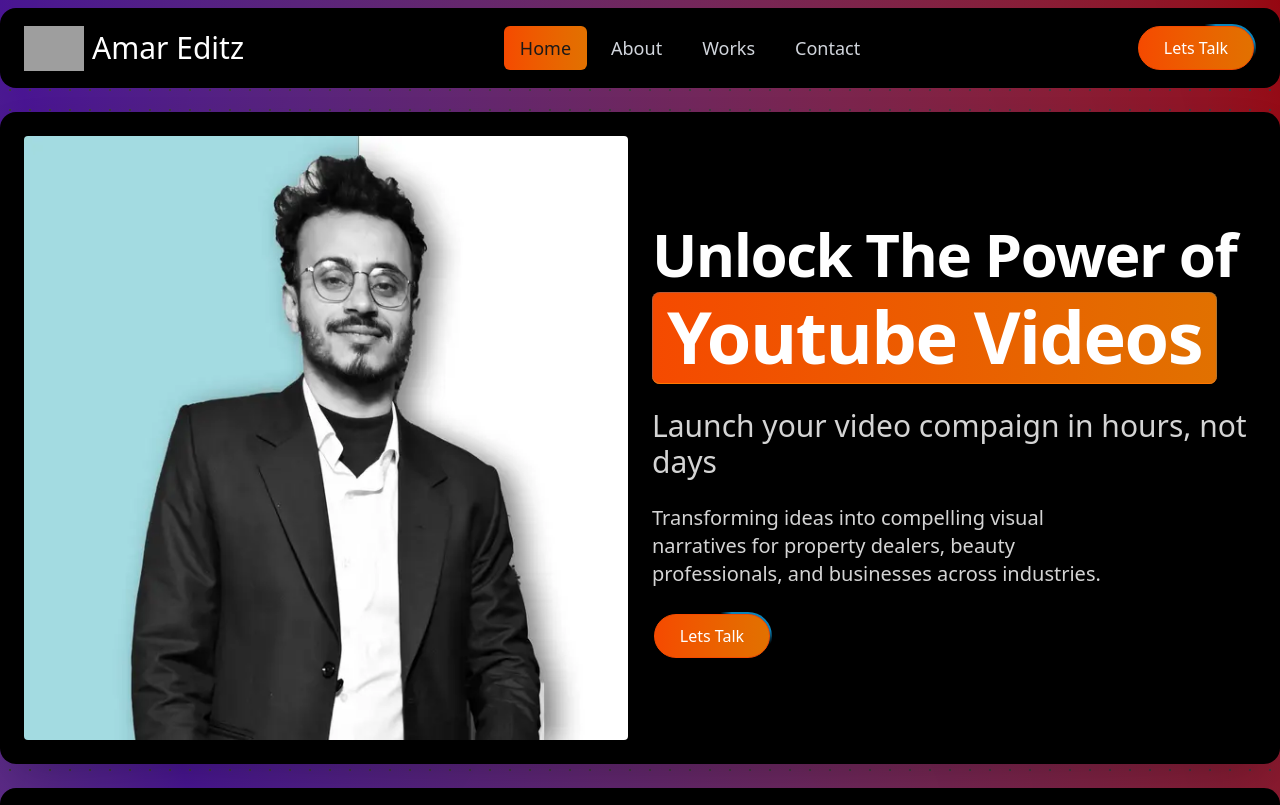
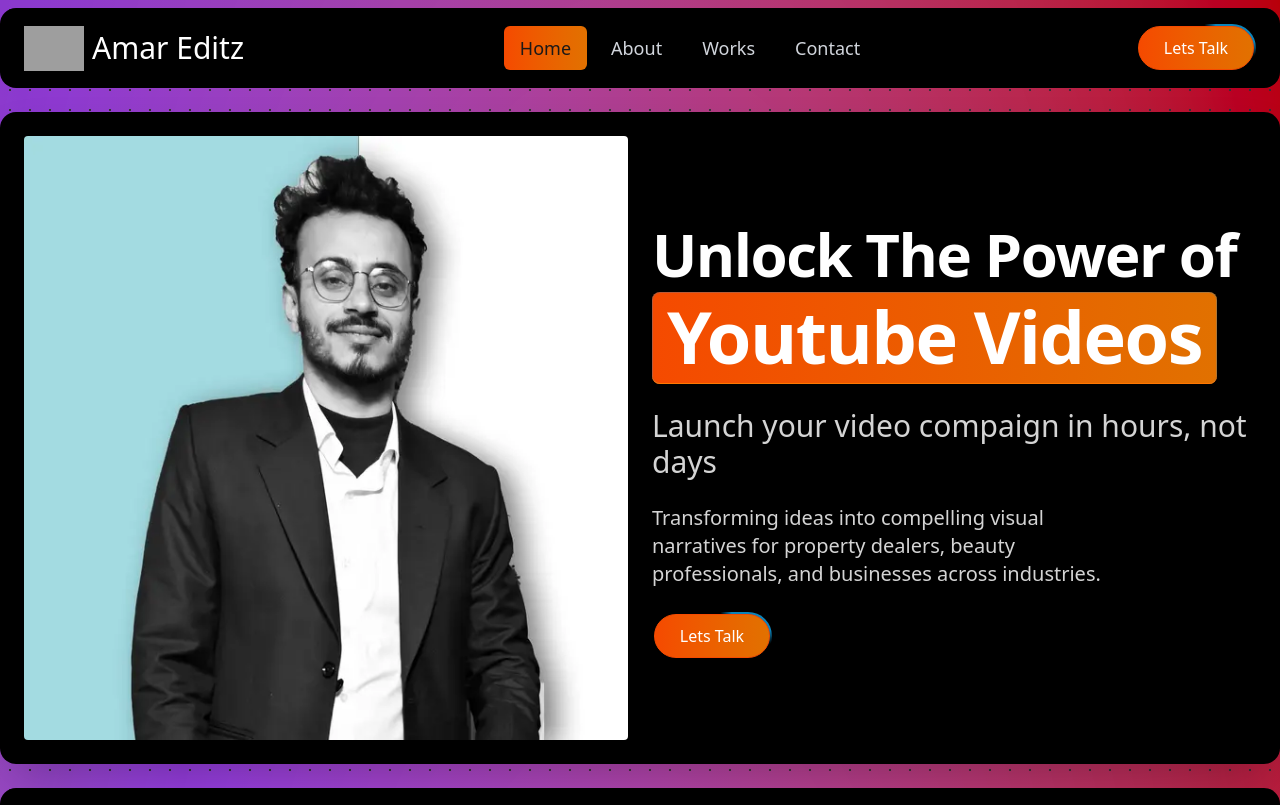
Before and after one commit to iamparmjeet/PortfolioAmarV2, a Next.js app: page / in a window 1280 px wide. Shown: the top 805 px of the page. Built offline with nearby package versions, Linux system fonts and the light colour scheme; grey boxes are pictures that could not be loaded.

Commit message:
background color changed

```diff
--- a/src/components/backgrounds.tsx
+++ b/src/components/backgrounds.tsx
@@ -19,7 +19,7 @@ export function GridBackground() {
 
 export function DotBackground() {
   return (
-    <div className="absolute inset-0 min-h-screen w-full items-center justify-center bg-gradient-to-tr from-orange-600 via-violet-900 to-red-800">
+    <div className="absolute inset-0 min-h-screen w-full items-center justify-center bg-gradient-to-tr from-orange-500 via-purple-500 to-red-600">
       <div
         className={cn(
           "absolute inset-0",
@@ -28,7 +28,7 @@ export function DotBackground() {
         )}
       />
       {/* Radial gradient for the container to give a faded look */}
-      <div className="pointer-events-none absolute inset-0 flex items-center justify-center [mask-image:radial-gradient(ellipse_at_center,transparent_20%,black)] bg-black/5 "></div>
+      <div className="pointer-events-none absolute inset-0 flex items-center justify-center [mask-image:radial-gradient(ellipse_at_center,transparent_20%,black)] bg-black/20 "></div>
     </div>
   );
 }
```
